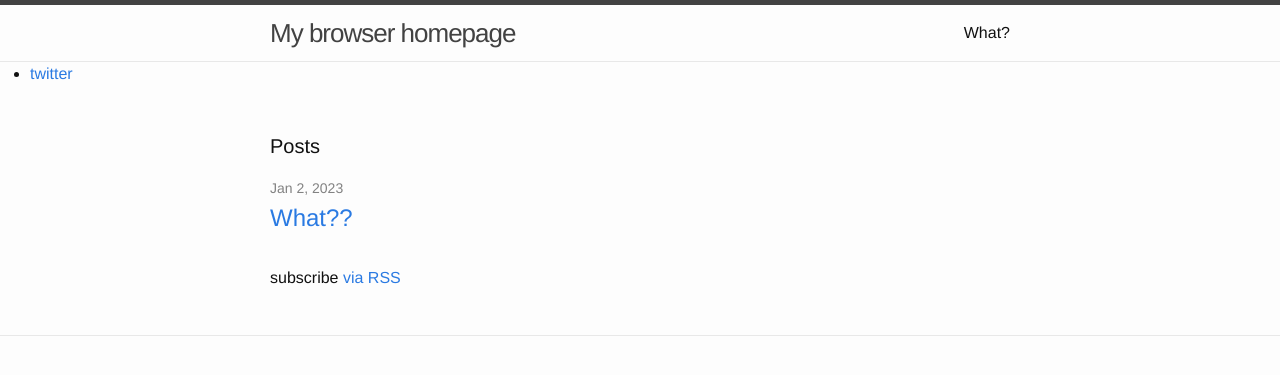
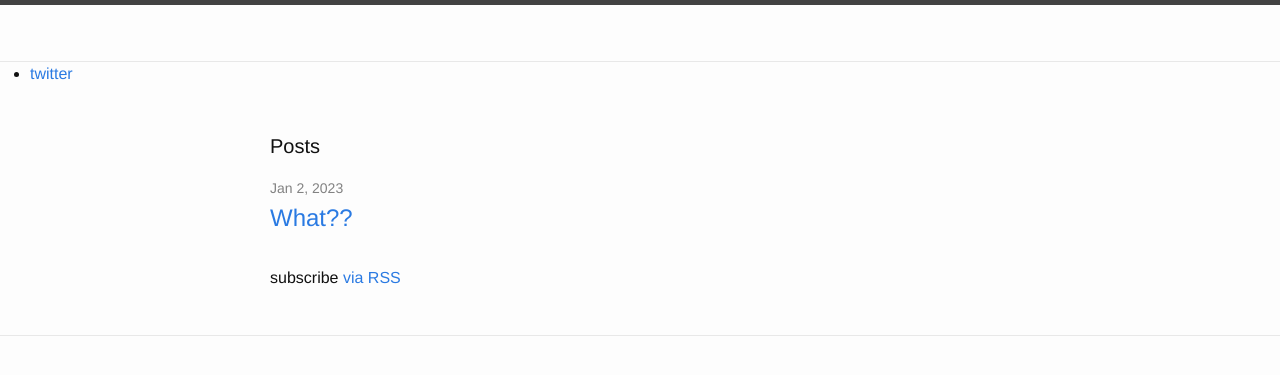
Before and after one commit to mandarinx/thomas-homepage-browser, a Jekyll site: the page built from index.html, in a window 1280 px wide. Shown: the top 375 px of the page. Built offline with Jekyll 4.4.1, drawn with Linux system fonts in a browser that asks for light colours.

Commit message:
removed header

```diff
--- a/_includes/header.html
+++ b/_includes/header.html
@@ -1,27 +1,2 @@
 <header class="site-header">
-
-  <div class="wrapper">
-
-    <a class="site-title" href="{{ site.baseurl }}/">{{ site.title }}</a>
-
-    <nav class="site-nav">
-      <a href="#" class="menu-icon">
-        <svg viewBox="0 0 18 15">
-          <path fill="#424242" d="M18,1.484c0,0.82-0.665,1.484-1.484,1.484H1.484C0.665,2.969,0,2.304,0,1.484l0,0C0,0.665,0.665,0,1.484,0 h15.031C17.335,0,18,0.665,18,1.484L18,1.484z"/>
-          <path fill="#424242" d="M18,7.516C18,8.335,17.335,9,16.516,9H1.484C0.665,9,0,8.335,0,7.516l0,0c0-0.82,0.665-1.484,1.484-1.484 h15.031C17.335,6.031,18,6.696,18,7.516L18,7.516z"/>
-          <path fill="#424242" d="M18,13.516C18,14.335,17.335,15,16.516,15H1.484C0.665,15,0,14.335,0,13.516l0,0 c0-0.82,0.665-1.484,1.484-1.484h15.031C17.335,12.031,18,12.696,18,13.516L18,13.516z"/>
-        </svg>
-      </a>
-
-      <div class="trigger">
-        {% for my_page in site.pages %}
-          {% if my_page.title %}
-          <a class="page-link" href="{{ my_page.url | prepend: site.baseurl }}">{{ my_page.title }}</a>
-          {% endif %}
-        {% endfor %}
-      </div>
-    </nav>
-
-  </div>
-
 </header>
```
